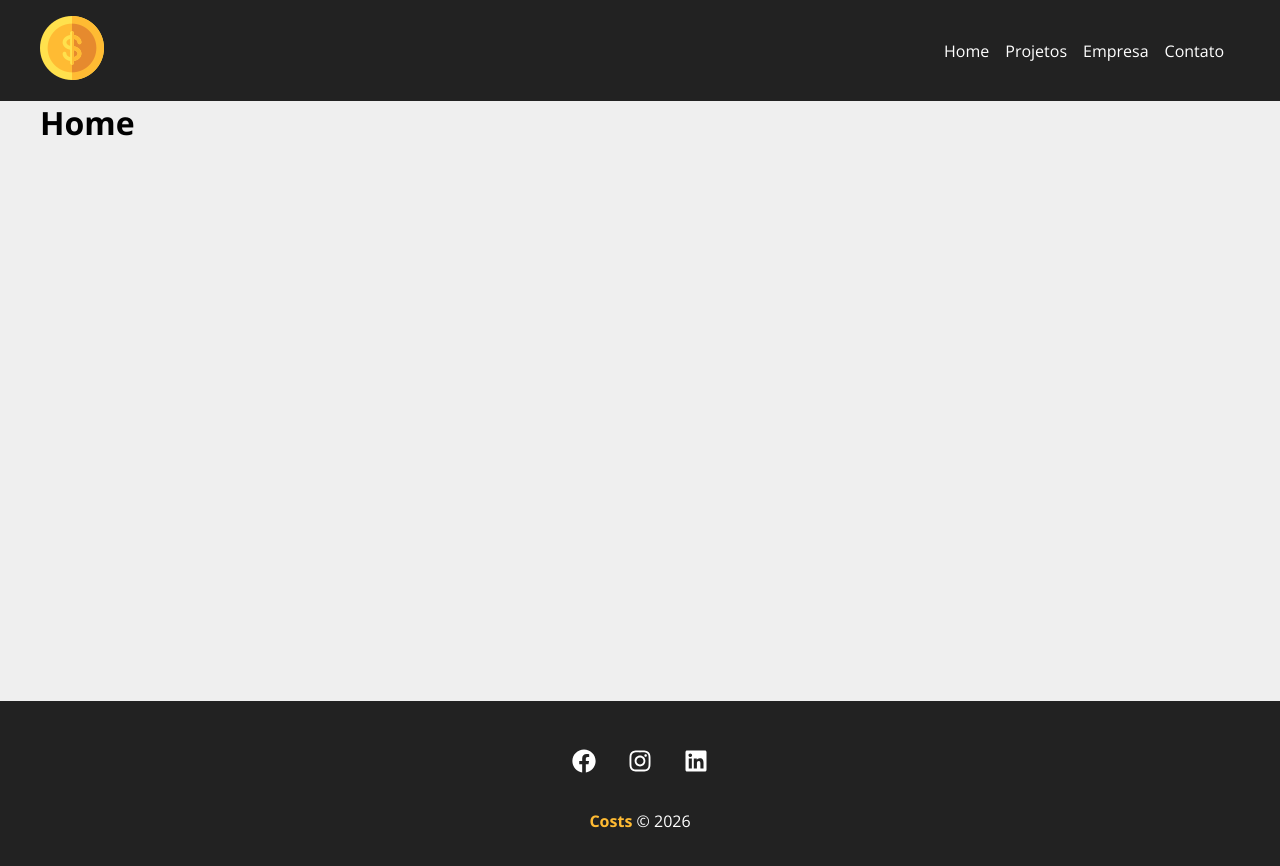
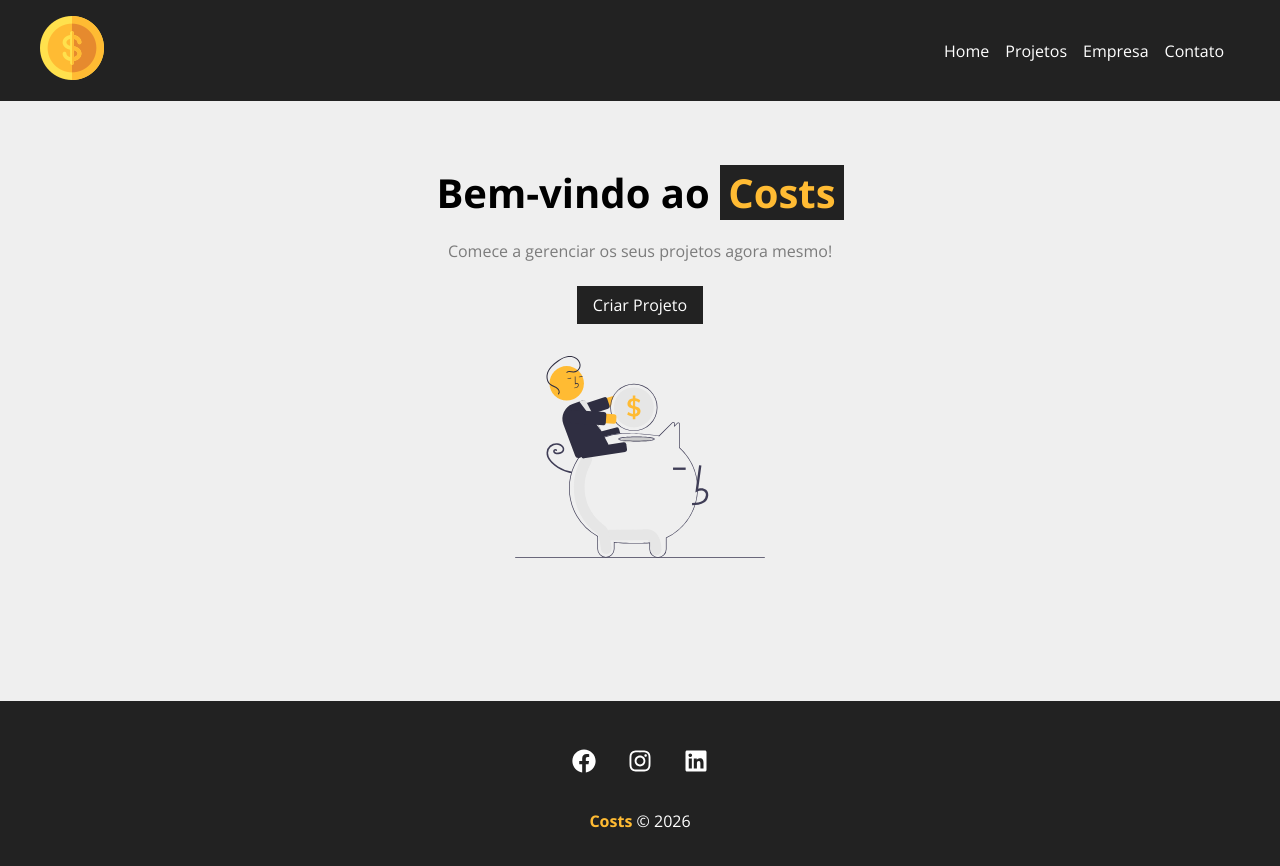
Before and after one commit to renanamancio/Costs, a React (Create React App) app: page / in a window 1280 px wide. Shown: the top 866 px of the page. Built offline with nearby package versions, Linux system fonts and the light colour scheme.

Commit message:
Implementação da page Home

```diff
--- a/src/App.js
+++ b/src/App.js
@@ -18,7 +18,7 @@
             <Route path="/company" element={<Company />} />
             <Route path="/projects" element={<Project />} />
             <Route path="/contact" element={<Contact />} />
-            <Route path="/new-project" element={<NewProject />} />
+            <Route path="/newproject" element={<NewProject />} />
           </Routes>
         </Container>
         <Footer/>
--- /dev/null
+++ b/src/components/layout/LinkButton.js
@@ -0,0 +1,12 @@
+import styles from './LinkButton.module.css'
+import { Link } from 'react-router-dom'
+
+function LinkButton ({to, text}) {
+    return (
+        <Link className={styles.btn} to={to}>
+        {text}
+        </Link>
+    )
+}
+
+export default LinkButton
--- /dev/null
+++ b/src/components/layout/LinkButton.module.css
@@ -0,0 +1,11 @@
+.btn {
+    background-color: #222;
+    color: #FFF;
+    padding: 0.5em 1em;
+    text-decoration: none;
+    transition: 0.5s;
+}
+
+.btn:hover {
+    color: #ffbb33;
+}
--- a/src/components/pages/Home.js
+++ b/src/components/pages/Home.js
@@ -1,5 +1,16 @@
+import styles from './Home.module.css'
+import savings from '../../img/savings.svg'
+import LinkButton from '../layout/LinkButton';
+
 function Home() {
-    return <h1>Home</h1>
+    return (
+        <section className={styles.home_container}>
+            <h1> Bem-vindo ao <span>Costs</span></h1>
+            <p>Comece a gerenciar os seus projetos agora mesmo!</p>
+            <LinkButton to="/newproject" text="Criar Projeto" />
+            <img src={savings} alt="Costs" />
+        </section>
+    )
 }
 
 export default Home;
--- /dev/null
+++ b/src/components/pages/Home.module.css
@@ -0,0 +1,28 @@
+.home_container {
+    width: 100%;
+    display: flex;
+    flex-direction: column;
+    align-items: center;
+    padding: 4em;
+}
+
+.home_container h1 {
+    font-size: 2.5em;
+    margin-bottom: .5em;
+}
+
+.home_container h1 span {
+    color: #ffbb33;
+    padding: 0 0.2em;
+    background-color: #222;
+}
+
+.home_container p {
+    margin-bottom: 1.5em;
+    color: #7b7b7b;
+}
+
+.home_container img {
+    width: 250px;
+    margin: 2em 0;
+}
```
